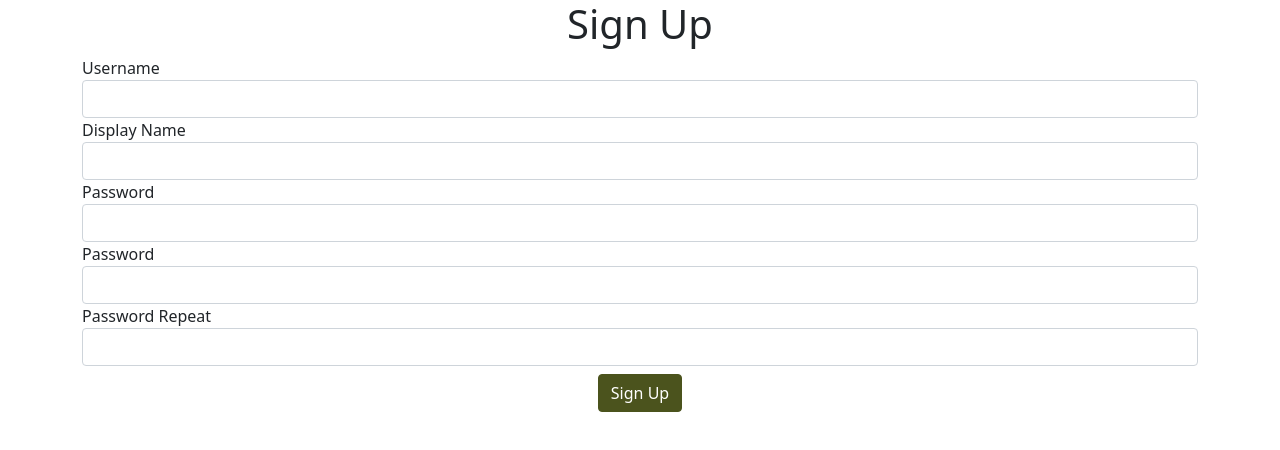
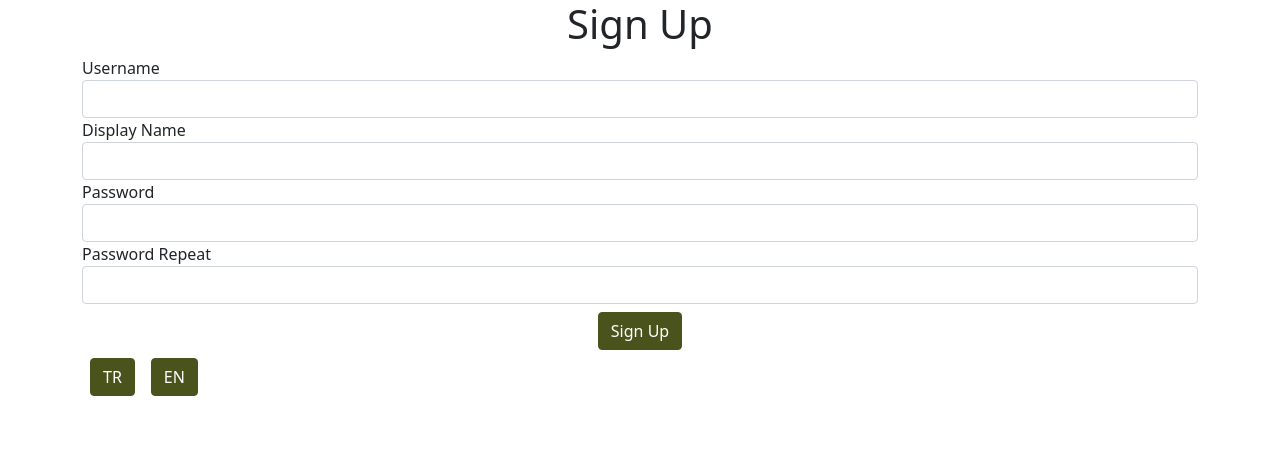
Before and after one commit to kcguran/frontend-holy, a React (Create React App) app: page / in a window 1280 px wide. Shown: the top 450 px of the page. Built offline with nearby package versions, Linux system fonts and the light colour scheme.

Commit message:
i18n in react

```diff
--- a/package.json
+++ b/package.json
@@ -8,9 +8,11 @@
     "@testing-library/user-event": "^13.5.0",
     "axios": "^0.26.1",
     "bootstrap": "^5.1.3",
+    "i18next": "^21.6.14",
     "node-sass": "^7.0.1",
     "react": "^18.0.0",
     "react-dom": "^18.0.0",
+    "react-i18next": "^11.16.2",
     "react-scripts": "5.0.0",
     "web-vitals": "^2.1.4"
   },
--- a/src/api/apiCalls.js
+++ b/src/api/apiCalls.js
@@ -1,5 +1,9 @@
 import axios from "axios"
 
-export const signUp = (body) =>{
+export const signUp = (body) => {
     return axios.post('/api/1.0/users', body)
+};
+
+export const changeLanguage = language =>{
+    axios.defaults.headers['accept-language'] = language;
 }
--- /dev/null
+++ b/src/i18n.js
@@ -0,0 +1,41 @@
+import i18n from "i18next";
+import { initReactI18next } from 'react-i18next';
+
+i18n.use(initReactI18next).init({
+    resources: {
+        en: {
+            translations: {
+                'Sign Up' : 'Sign Up',
+                'Password mismatch' : 'Password mismatch',
+                'Username' : 'Username',
+                'Display Name' : 'Display Name',
+                'Password' : 'Password',
+                'Password Repeat' : 'Password Repeat'
+            }
+        },
+        tr: {
+            translations: {
+                'Sign Up' : 'Kayıt Ol',
+                'Password mismatch' : 'Şifreler Uyuşmuyor',
+                'Username' : 'Kullanıcı Adı',
+                'Display Name' : 'Tercih Edilen İsim',
+                'Password' : 'Şifre',
+                'Password Repeat' : 'Şifre Tekrarı'
+            }
+        }
+    },
+    fallbackLng: 'en',
+    ns: ['translations'],
+    defaultNS: 'translations',
+    keySeparator: false,
+    interpolation: {
+        escapeValue: false,
+        formatSeparator: ','
+    },
+    react: {
+        wait: true
+    }
+
+});
+
+export default i18n;
--- a/src/index.js
+++ b/src/index.js
@@ -4,6 +4,7 @@ import './index.css';
 import './bootstrap-override.scss'
 import UserSignupPage from './pages/UserSignupPage';
 import reportWebVitals from './reportWebVitals';
+import './i18n';
 
 ReactDOM.render(
   <React.StrictMode>
--- a/src/pages/UserSignupPage.js
+++ b/src/pages/UserSignupPage.js
@@ -1,6 +1,7 @@
 import React from "react";
-import { signUp } from '../api/apiCalls'
+import { signUp, changeLanguage } from '../api/apiCalls'
 import Input from '../components/input';
+import { withTranslation } from 'react-i18next';
 
 class UserSignupPage extends React.Component {
 
@@ -14,14 +15,23 @@ class UserSignupPage extends React.Component {
     }
 
     onChange = event => {
-
+        const { t } = this.props;
         const { name, value } = event.target;
-        const errors = { ...this.state.errors }
-        errors[name] = undefined
+        const errors = { ...this.state.errors };
+        errors[name] = undefined;
+        if (name === 'password' || name === 'passwordRepeat') {
+            if (name === 'password' && value !== this.state.passwordRepeat) {
+                errors.passwordRepeat = t('Password mismatch');
+            } else if (name === 'passwordRepeat' && value !== this.state.password) {
+                errors.passwordRepeat = t('Password mismatch');
+            } else {
+                errors.passwordRepeat = undefined;
+            }
+        }
         this.setState({
             [name]: value,
             errors
-        })
+        });
     }
 
     onClickSignup = async event => {
@@ -44,31 +54,41 @@ class UserSignupPage extends React.Component {
         this.setState({ pendingApiCall: false })
     };
 
+    onChangeLanguage = language => {
+        const { i18n } = this.props;
+        i18n.changeLanguage(language);
+        changeLanguage(language);
+    }
+
 
     render() {
+        const { t } = this.props;
         const { pendingApiCall, errors } = this.state;
-        const { username, displayName, password } = errors;
+        const { username, displayName, password, passwordRepeat } = errors;
         return (
             <div className="container">
                 <form>
-                    <h1 className="text-center">Sign Up</h1>
-                    <Input name="username" label="Username" error={username} onChange={this.onChange} />
-                    <Input name="displayName" label="Display Name" error={displayName} onChange={this.onChange} />
-                    <Input name="password" label="Password" error={password} onChange={this.onChange} type="password" />
-                    <div className="form-group">
-                        <label>Password</label>
-                        <input className="form-control" name="password" onChange={this.onChange} type="password" />
-                    </div>
-                    <div className="form-group">
-                        <label>Password Repeat</label>
-                        <input className="form-control" name="passwordRepeat" onChange={this.onChange} type="password" />
-                    </div>
+                    <h1 className="text-center">{t('Sign Up')}</h1>
+                    <Input name="username" label={t('Username')} error={username} onChange={this.onChange} />
+                    <Input name="displayName" label={t('Display Name')} error={displayName} onChange={this.onChange} />
+                    <Input name="password" label={t('Password')} error={password} onChange={this.onChange} type="password" />
+                    <Input name="passwordRepeat" label={t('Password Repeat')} error={passwordRepeat} onChange={this.onChange} type="password" />
                     <div className="text-center">
                         <button
                             className="btn btn-primary mt-2"
                             onClick={this.onClickSignup}
-                            disabled={pendingApiCall}>
-                            {pendingApiCall && <span className="spinner-border spinner-border-sm"></span>} Sign Up
+                            disabled={pendingApiCall || passwordRepeat !== undefined}>
+                            {pendingApiCall && <span className="spinner-border spinner-border-sm"></span>} {t('Sign Up')}
+                        </button>
+                    </div>
+                    <div>
+                        <button
+                            className="btn btn-primary m-2"
+                            onClick={()=>this.onChangeLanguage('tr')}>TR
+                        </button>
+                        <button
+                            className="btn btn-primary m-2"
+                            onClick={()=>this.onChangeLanguage('en')}> EN
                         </button>
                     </div>
                 </form>
@@ -77,4 +97,4 @@ class UserSignupPage extends React.Component {
     };
 }
 
-export default UserSignupPage;
+export default withTranslation()(UserSignupPage);
```
Also changed, not shown: src/pages/LoginPage.js (added), 1 other file (tests, documents, lock files or other folders).
